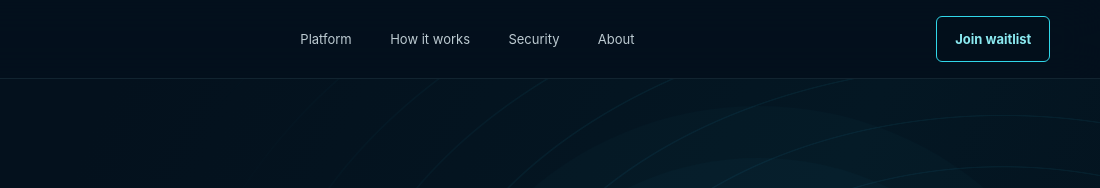
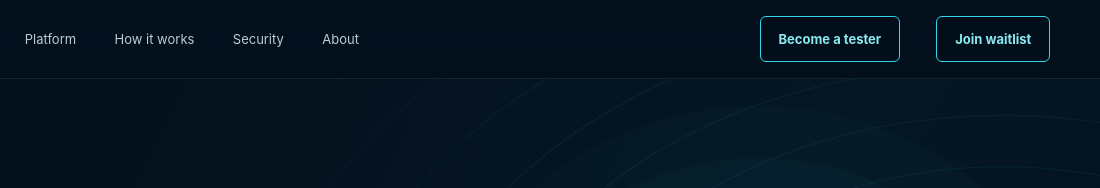
Before and after one commit to arcticdynamics/arctic-web, a website: page vercel/public/index.html in a window 1280 px wide. Shown: the top 188 px of the page, 180-1280 px from the left. Drawn offline with Linux system fonts and the light colour scheme; animation ran at ten frames a second.

Commit message:
Add Become a tester button to the site header

```diff
--- a/vercel/public/index.html
+++ b/vercel/public/index.html
@@ -37,6 +37,8 @@
     @media(max-width:700px){.coming-soon{min-height:0;padding:88px 0 78px}.coming-inner{grid-template-columns:1fr;gap:14px}.coming-copy-block{max-width:unset}.coming-star{margin-bottom:17px}.coming-soon h2{font-size:clamp(48px,13vw,70px);margin:17px 0 20px}.coming-soon .coming-copy{font-size:15px;max-width:500px}.hourglass-cta{margin-top:25px}.hourglass-note{margin-top:22px!important;font-size:8px!important}.hourglass-stage{width:min(100%,390px);height:440px;margin:-5px auto -8px}.hourglass-svg{width:min(100%,300px)}.hourglass-caption{left:0;top:35%;font-size:8px}.hourglass-caption:after{width:26px;margin-left:6px}}
     @media(prefers-reduced-motion:reduce){.upper-particle,.lower-particle,.falling-particle{animation:none!important;opacity:1!important}}
     .tester{position:relative;padding:112px 0 120px;overflow:hidden;background:radial-gradient(ellipse at 20% 50%,rgba(0,130,161,.14),transparent 65%)}.tester-row{display:grid;grid-template-columns:1fr 1fr;gap:8vw;align-items:center}.tester .section-title{font-size:clamp(38px,4.5vw,58px)}.tester p{max-width:460px;color:var(--muted);font-size:16px;line-height:1.8}.tester .cta{margin-top:30px}.tester-points{list-style:none;margin:0;padding:0;display:grid;gap:18px}.tester-points li{border-left:1px solid var(--cyan);padding:6px 0 6px 20px;color:var(--ink);font-size:15px;letter-spacing:.02em}.tester-points li span{display:block;color:var(--muted);font-size:13px;margin-top:3px}
+    .nav-tester-link{display:none}.nav-tester{margin-left:auto;margin-right:10px}
+    @media(max-width:700px){.nav-tester-link{display:inline}}
     @media(max-width:700px){.tester{padding:84px 0 90px}.tester-row{grid-template-columns:1fr;gap:34px}.tester .section-title{font-size:43px}.tester p{font-size:14px}}
   </style>
 </head>
@@ -44,7 +46,8 @@
   <header class="site-header">
     <nav class="nav" aria-label="Main navigation">
       <a class="brand" href="#top" aria-label="Arctic Dynamics home"><img src="assets/arctic-mark.png" alt=""><span class="brand-type">ARCTIC<small>DYNAMICS</small></span></a>
-      <div class="nav-links" id="navLinks"><a href="#platform">Platform</a><a href="#workflow">How it works</a><a href="#security">Security</a><a href="#about">About</a></div>
+      <div class="nav-links" id="navLinks"><a href="#platform">Platform</a><a href="#workflow">How it works</a><a href="#security">Security</a><a href="#about">About</a><a class="nav-tester-link" href="#tester">Become a tester</a></div>
+      <button class="outline nav-cta nav-tester" type="button" data-open-modal="tester">Become a tester</button>
       <button class="outline nav-cta" type="button" data-open-modal>Join waitlist</button>
       <button class="menu-btn" id="menuToggle" type="button" aria-expanded="false" aria-controls="navLinks" aria-label="Open navigation">Menu</button>
     </nav>
```
